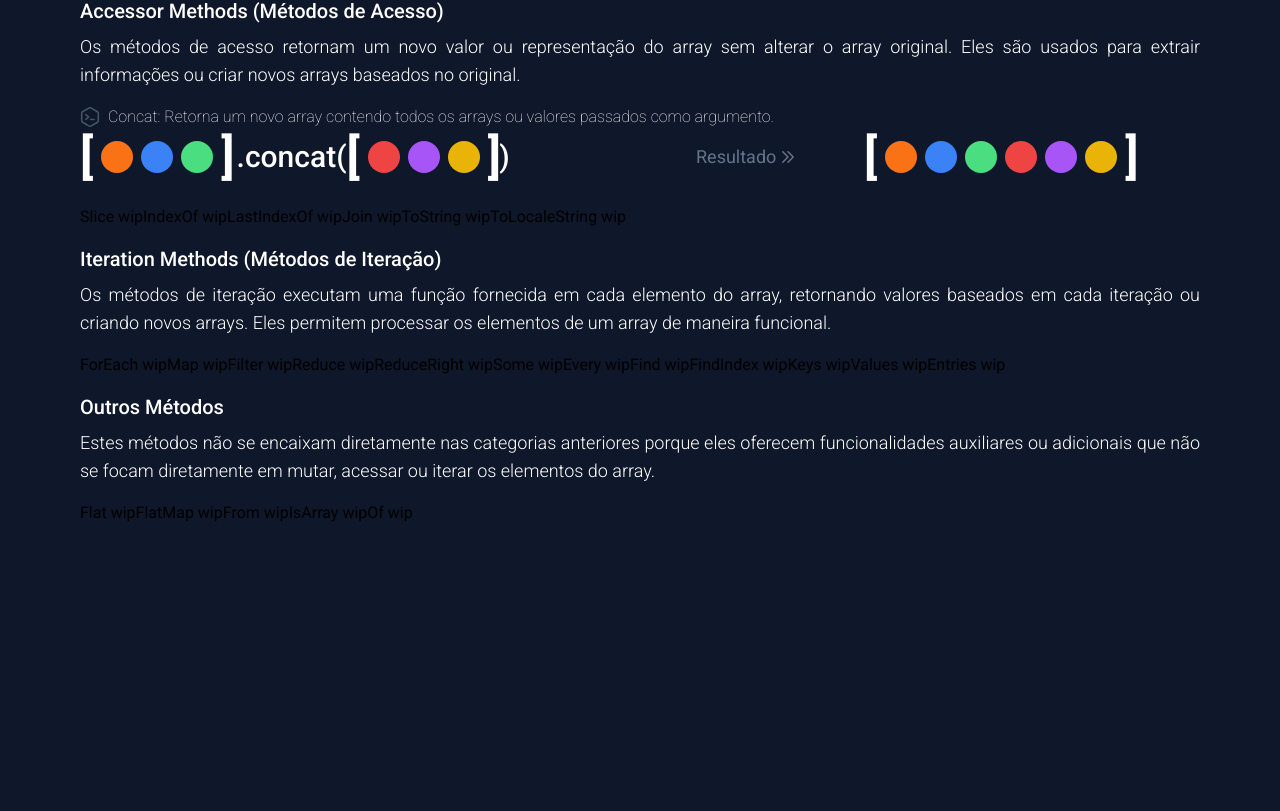
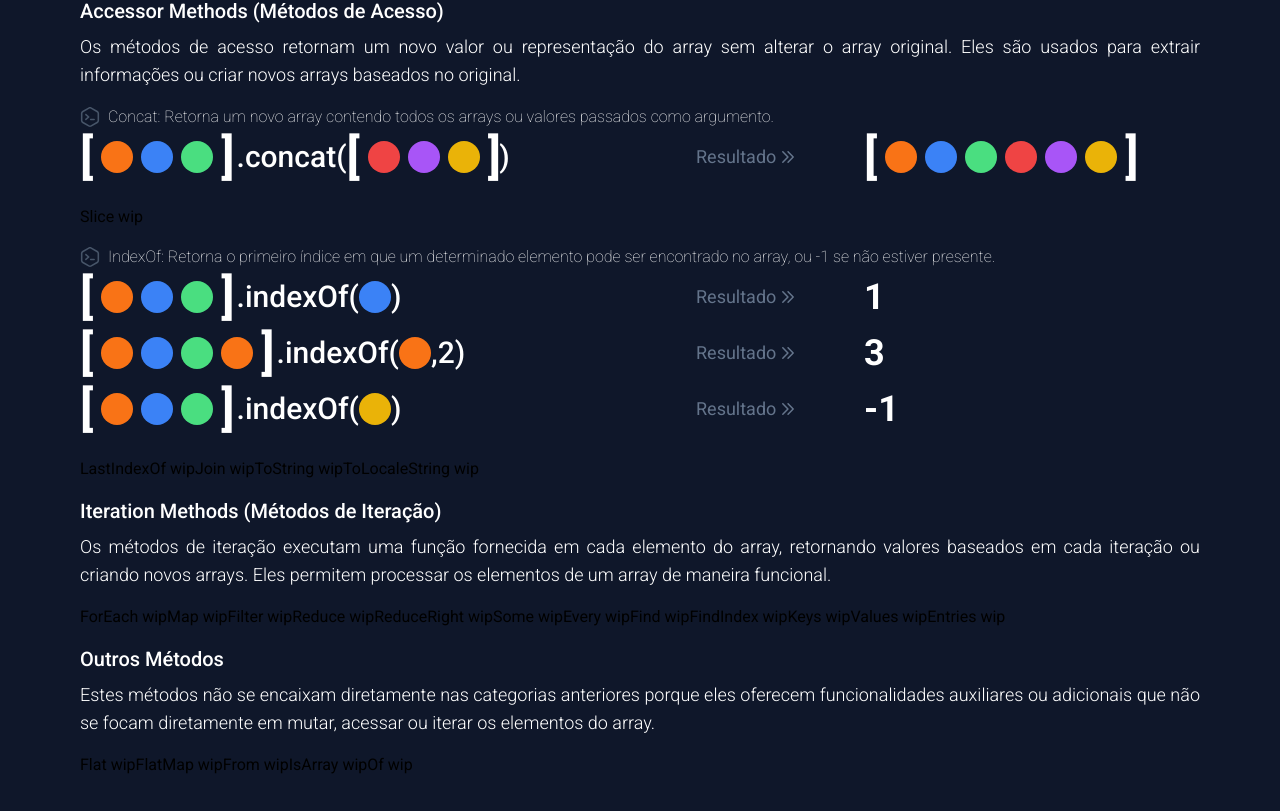
Before and after one commit to eduardodallmann/array-visualised, a Next.js app: page / in a window 1280 px wide. Shown: the part 1715-2526 px from the top of the page. Before the commit the page ends 2320 px from the top, so only its background shows below. Built offline with nearby package versions, Linux system fonts and the light colour scheme.

Commit message:
index of

```diff
--- a/src/components/accessor-arrays/index-of.tsx
+++ b/src/components/accessor-arrays/index-of.tsx
@@ -1,3 +1,74 @@
+import { ArrayBlock } from '../commons/array-block';
+import { ArrayFunctionBlockWrapper } from '../commons/array-function-block-wrapper';
+import { ExampleContainer } from '../commons/example-container';
+import { ExampleWrapper } from '../commons/example-wrapper';
+import { FunctionBlock } from '../commons/function-block';
+import { ResultBlock } from '../commons/result-block';
+import { Colors, type FunctionBlockType } from '../commons/types';
+
+const code = `const animais = ['formiga', 'búfalo', 'camelo', 'pato', 'búfalo'];
+
+console.log(animais.indexOf('búfalo'));
+// Saída esperada: 1
+
+// Comece a partir do índice 2
+console.log(animais.indexOf('búfalo', 2));
+// Saída esperada: 4
+
+console.log(animais.indexOf('girafa'));
+// Saída esperada: -1
+`;
+
+const indexOf1: Array<FunctionBlockType> = [
+  { id: crypto.randomUUID(), color: Colors.orange },
+  { id: crypto.randomUUID(), color: Colors.blue },
+  { id: crypto.randomUUID(), color: Colors.green },
+];
+const indexOfParam1: Array<FunctionBlockType> = [indexOf1[1]];
+const concatResult1 = indexOf1.indexOf(indexOfParam1[0]);
+
+const indexOf2: Array<FunctionBlockType> = [...indexOf1, indexOf1[0]];
+const indexOfParam2: Array<FunctionBlockType> = [
+  indexOf2[3],
+  { id: crypto.randomUUID(), element: 2 },
+];
+const concatResult2 = indexOf2.indexOf(indexOfParam2[0], 2);
+
+const indexOf3: Array<FunctionBlockType> = [...indexOf1];
+const indexOfParam3: Array<FunctionBlockType> = [
+  { id: crypto.randomUUID(), color: Colors.yellow },
+];
+const concatResult3 = indexOf3.indexOf(indexOfParam3[0]);
+
 export function IndexOf() {
-  return <>IndexOf wip</>;
+  return (
+    <ExampleContainer>
+      <ExampleWrapper
+        explanation="IndexOf: Retorna o primeiro índice em que um determinado elemento pode ser encontrado no array, ou -1 se não estiver presente."
+        code={code}
+      >
+        <ArrayFunctionBlockWrapper>
+          <ArrayBlock itens={indexOf1} />
+          <FunctionBlock functionName="indexOf" itens={indexOfParam1} />
+        </ArrayFunctionBlockWrapper>
+        <ResultBlock>{concatResult1}</ResultBlock>
+      </ExampleWrapper>
+
+      <ExampleWrapper>
+        <ArrayFunctionBlockWrapper>
+          <ArrayBlock itens={indexOf2} />
+          <FunctionBlock functionName="indexOf" itens={indexOfParam2} />
+        </ArrayFunctionBlockWrapper>
+        <ResultBlock>{concatResult2}</ResultBlock>
+      </ExampleWrapper>
+
+      <ExampleWrapper>
+        <ArrayFunctionBlockWrapper>
+          <ArrayBlock itens={indexOf3} />
+          <FunctionBlock functionName="indexOf" itens={indexOfParam3} />
+        </ArrayFunctionBlockWrapper>
+        <ResultBlock>{concatResult3}</ResultBlock>
+      </ExampleWrapper>
+    </ExampleContainer>
+  );
 }
--- /dev/null
+++ b/src/components/commons/result-block.tsx
@@ -0,0 +1,9 @@
+import type { PropsWithChildren } from 'react';
+
+export function ResultBlock({ children }: PropsWithChildren) {
+  return (
+    <div className="flex items-center lg:gap-2 gap-1 font-bold lg:text-4xl md:text-3xl text-4xl text-white overflow-hidden">
+      {children}
+    </div>
+  );
+}
```
